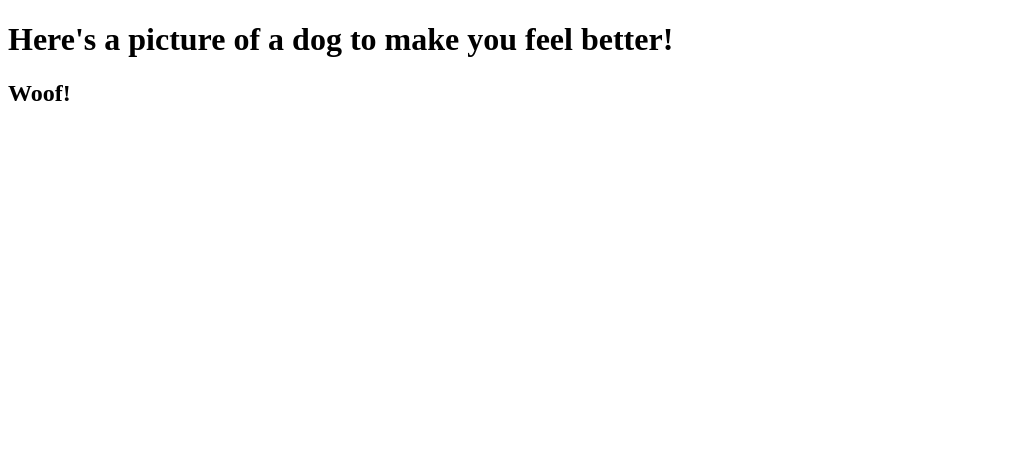
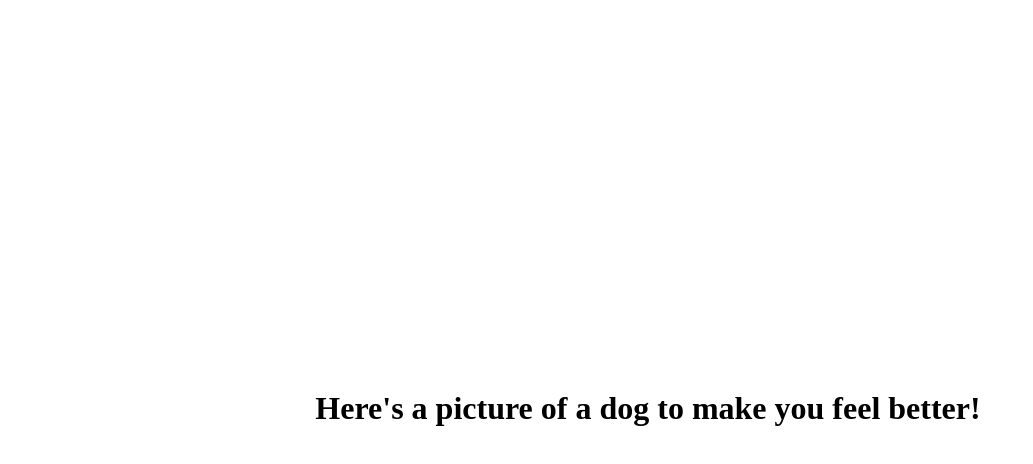
Before and after one commit to KuyaJasper/DogApp, a plain HTML site: page index.html in a window 1280 px wide. Shown: the whole page, without its empty margins (0-1033 px from the left). Drawn offline with Linux system fonts and the light colour scheme; no server answers.

Commit message:
set up styling

```diff
--- a/index.html
+++ b/index.html
@@ -4,12 +4,12 @@
     <meta charset="UTF-8">
     <meta http-equiv="X-UA-Compatible" content="IE=edge">
     <meta name="viewport" content="width=device-width, initial-scale=1.0">
-    <title>Document</title>
+    <title>Woof!</title>
+    <link rel="stylesheet" href="./style.css">
 </head>
 <body>
     <h1>Here's a picture of a dog to make you feel better!</h1>
     <div class="dogPictureContainer">
-        <h2>Woof!</h2>
         <div id="dogPicture"></div>
     </div>
 </body>
--- a/script.js
+++ b/script.js
@@ -6,7 +6,7 @@ function renderImage () {
     fetch('https://dog.ceo/api/breeds/image/random')
     .then(response => response.json())
       .then(data => {
-          dogPictureEL.innerHTML = `<img src="${data.message}"/>`
+          dogPictureEL.innerHTML = `<img id="dogStyle" src="${data.message}"/>`
       });
 
 }
--- /dev/null
+++ b/style.css
@@ -0,0 +1,19 @@
+body{
+    width: 100%;
+    height: 100vh;
+    display: flex;
+    align-items: center;
+    justify-content: center;
+    flex-direction: column;
+}
+
+.dogPictureContainer{
+    display: flex;
+    align-items: center;
+    justify-content: center;
+    flex-direction: column;
+}
+
+#dogStyle{
+    max-width: 50vh;
+}
```
